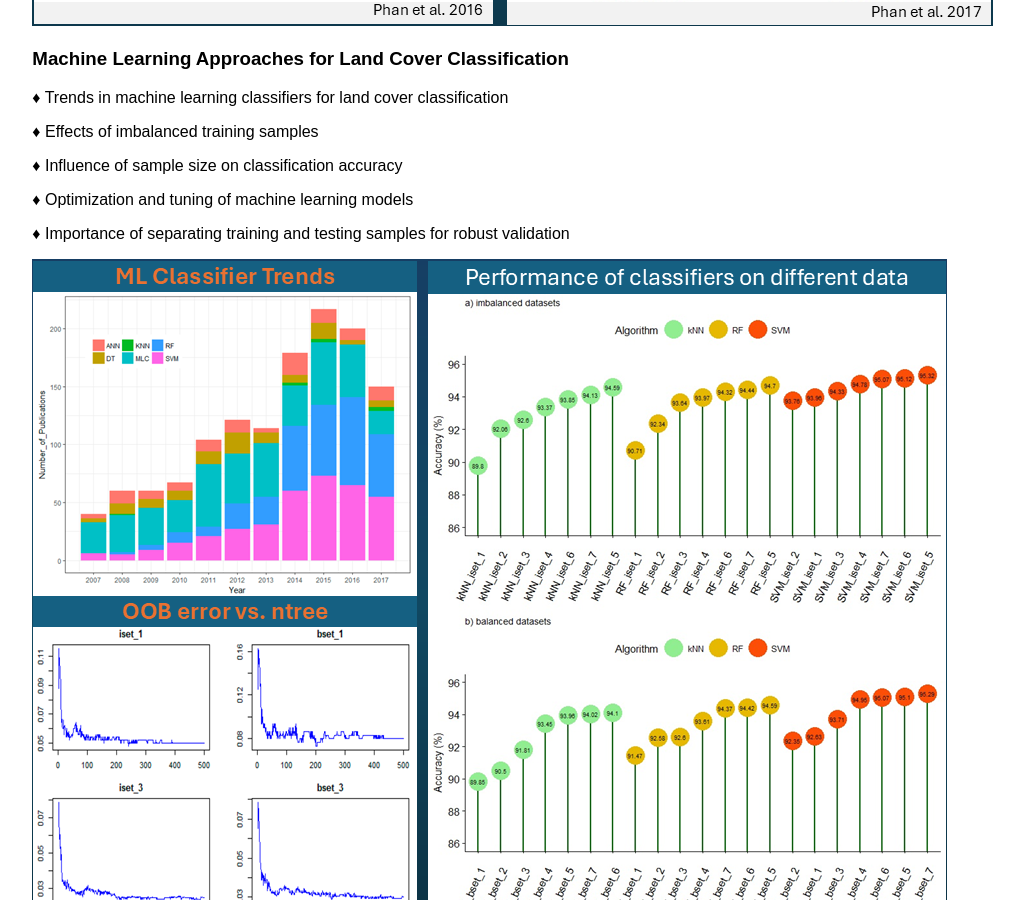
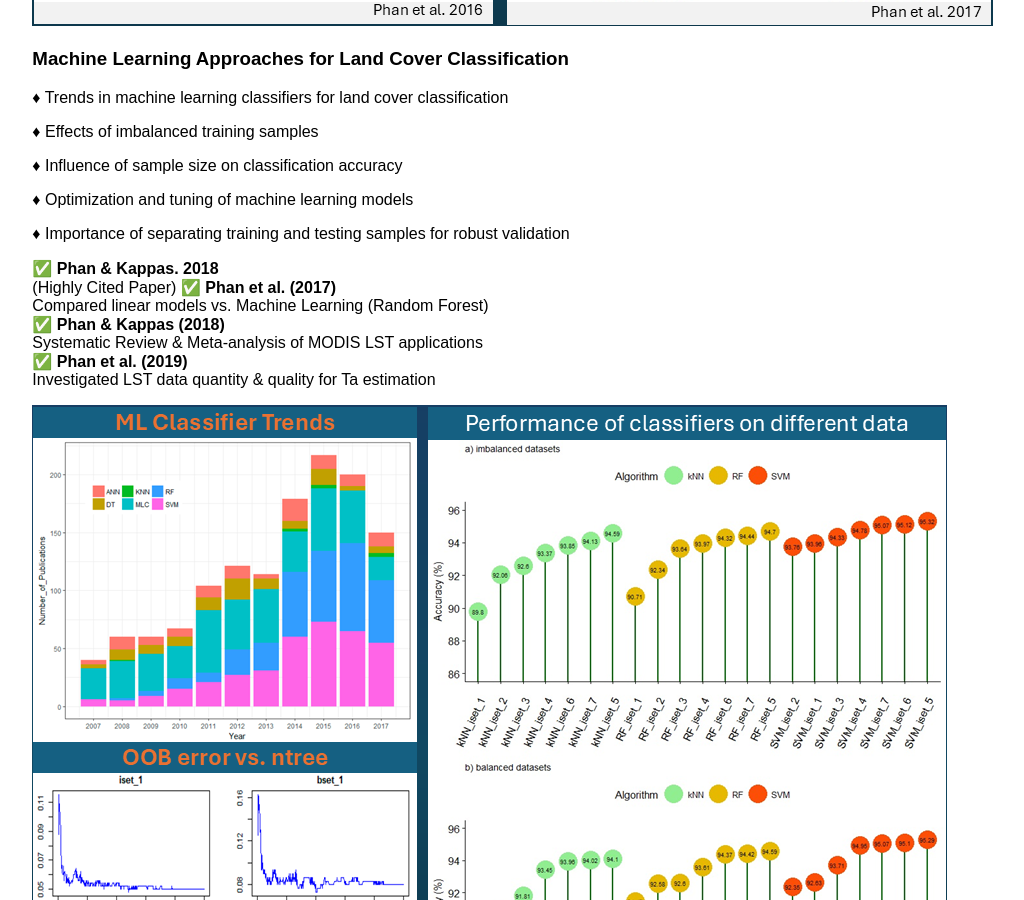
Before and after one commit to thanhnoiphan/thanhnoiphan.github.io, a Jekyll site: the page built from research.md, in a window 1280 px wide and 900 px high, scrolled down 919 px. Shown: the whole window, without its empty margins (30-1054 px from the left). Built offline with Jekyll 4.4.1, drawn with Linux system fonts in a browser that asks for light colours; nearby versions of some CDN libraries; a script that is not in the unit is left out.

Commit message:
Update research.md

```diff
--- a/research.md
+++ b/research.md
@@ -36,4 +36,14 @@
 
 ♦ Importance of separating training and testing samples for robust validation
 
+
+✅ **Phan & Kappas. 2018**
+  (Highly Cited Paper)
+✅ **Phan et al. (2017)**
+  Compared linear models vs. Machine Learning (Random Forest)
+✅ **Phan & Kappas (2018)**
+  Systematic Review & Meta-analysis of MODIS LST applications
+✅ **Phan et al. (2019)**
+  Investigated LST data quantity & quality for Ta estimation
+
 <img src="https://github.com/thanhnoiphan/thanhnoiphan.github.io/blob/main/assets/images/prj2_LUC.png?raw=true" style="max-width: 100%; height: auto;" />
```
